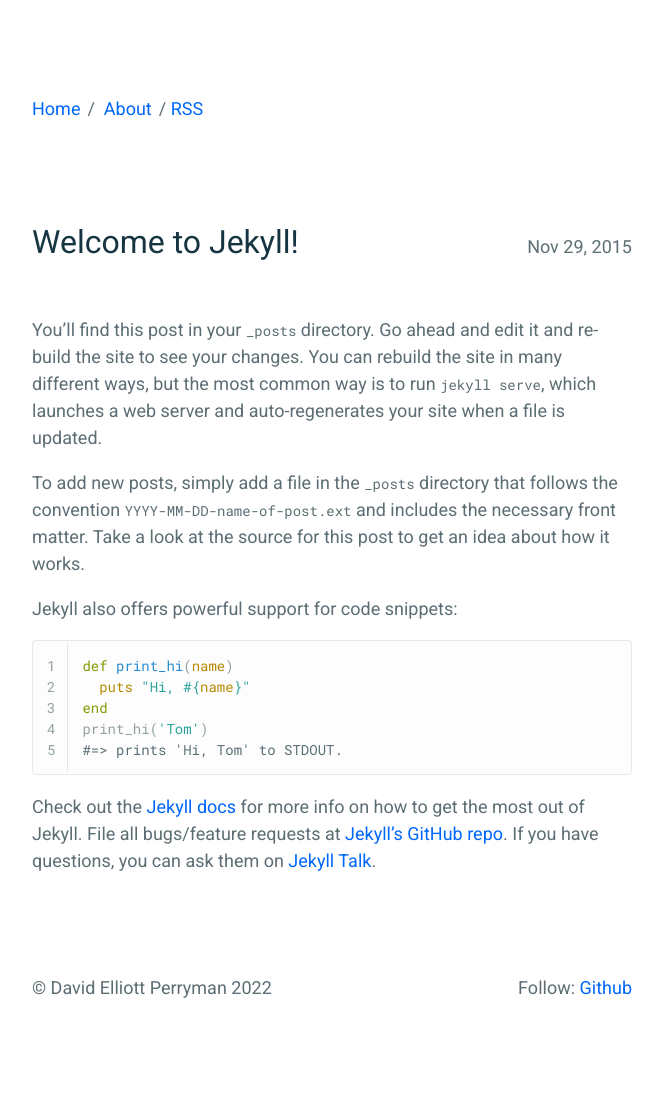
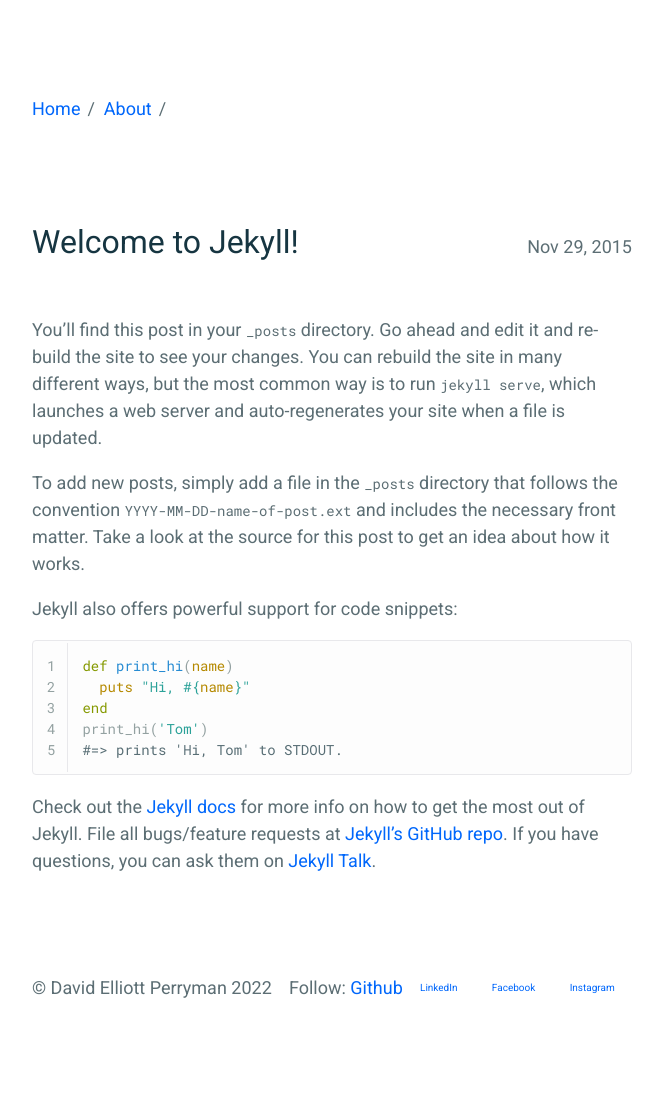
Before and after one commit to elliottperryman/elliottperryman.github.io, a Jekyll site: the page built from _posts/2015-11-29-welcome-to-jekyll.markdown, in a window 1280 px wide. Shown: the whole page, without its empty margins (308-971 px from the left). Built offline with Jekyll 4.4.1, drawn with Linux system fonts in a browser that asks for light colours.

Commit message:
updating links

```diff
--- a/_includes/footer.html
+++ b/_includes/footer.html
@@ -2,4 +2,7 @@
     <p>&copy; {{ site.author }} {{ 'now' | date: '%Y' }}</p>
     <p>Follow:
         {% if site.github_username %}<a href="https://github.com/{{ site.github_username }}">Github</a>{% endif %}</p>
+        <a href="https://www.linkedin.com/in/david-elliott-perryman-07332612b/">LinkedIn</a></p>
+        <a href="https://www.facebook.com/david.perryman.902/">Facebook</a></p>
+        <a href="https://www.instagram.com/elliottperryman/">Instagram</a></p>
 </footer>
--- a/_includes/header.html
+++ b/_includes/header.html
@@ -3,6 +3,6 @@
         <h1>{{ site.description }}</h1>
     {% endif %}
     <p>
-        <a href="{{ "/" | prepend: site.baseurl }}">Home</a><span class="u-separate"></span> <a href="{{ "/about/" | prepend: site.baseurl }}">About</a><span class="u-separate"></span><a href="{{ "/feed.xml" | prepend: site.baseurl }}">RSS</a>
+        <a href="{{ "/" | prepend: site.baseurl }}">Home</a><span class="u-separate"></span> <a href="{{ "/about/" | prepend: site.baseurl }}">About</a><span class="u-separate"></span>
     </p>
 </header>
```
